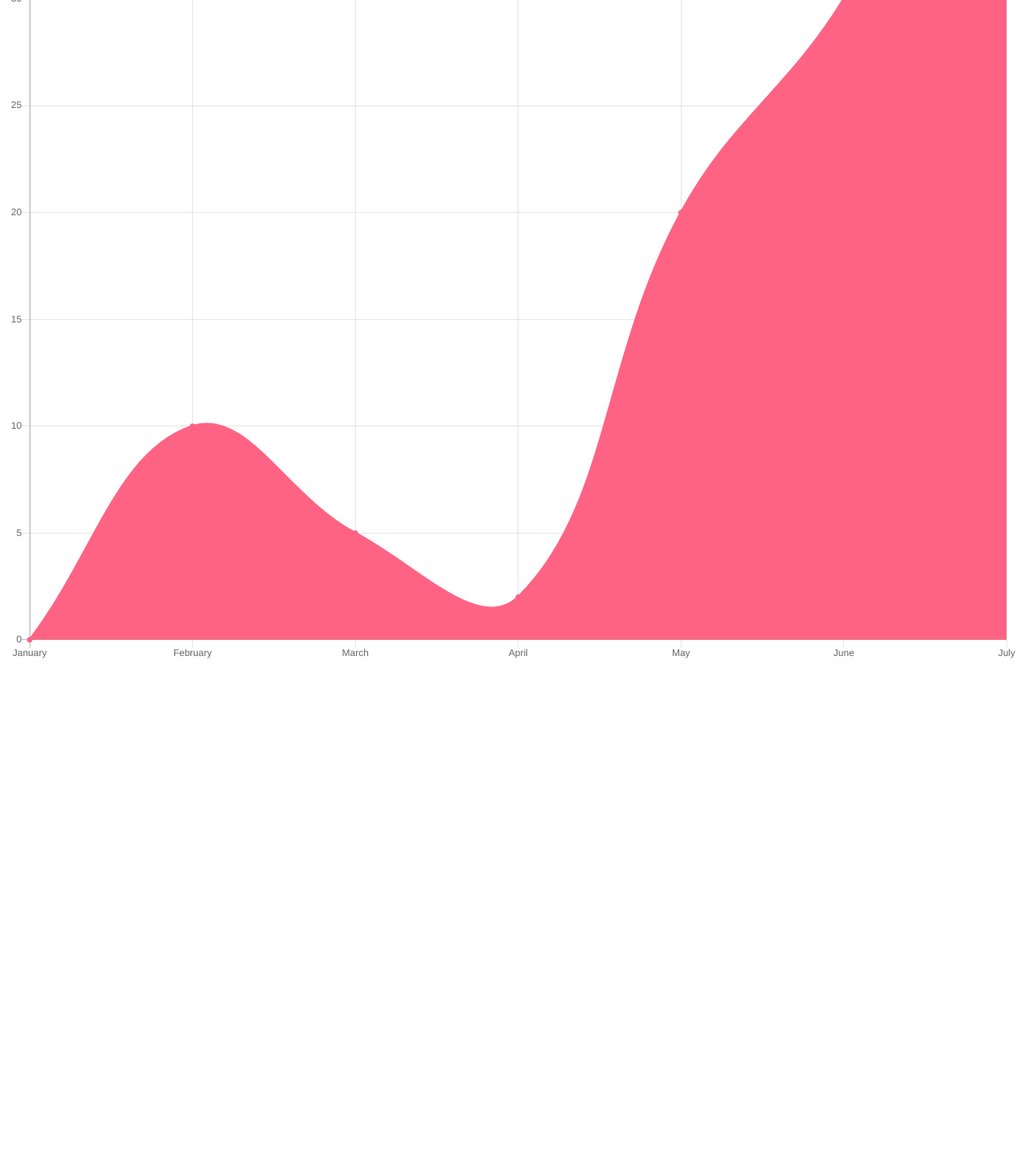
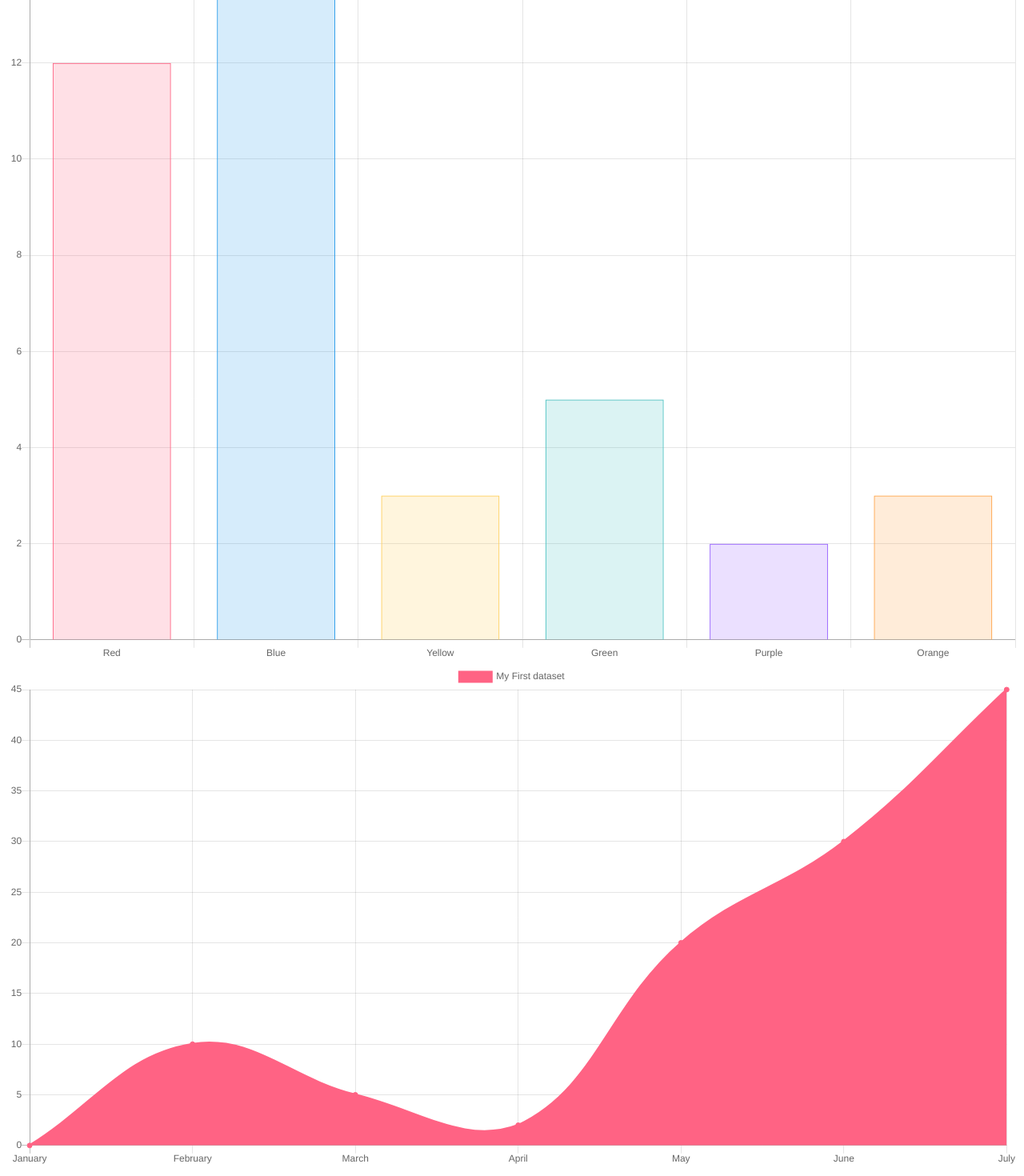
Before and after one commit to kkwongs/VUE-CHARTS, a Vue app in the folder chart-lib/: page / in a window 1280 px wide. Shown: the part 514-1984 px from the top of the page at 80% size. Before the commit the page ends 1506 px from the top, so only its background shows below. Built offline with nearby package versions, Linux system fonts and the light colour scheme.

Commit message:
Chart conflict problem solution

```diff
--- a/chart-lib/src/components/BarChart.vue
+++ b/chart-lib/src/components/BarChart.vue
@@ -1,5 +1,5 @@
 <template>
-  <canvas id="myChart" width="400" height="400"></canvas>
+  <canvas id="barChart" width="400" height="400"></canvas>
 </template>
 
 <script>
@@ -7,8 +7,8 @@ import Chart from 'chart.js';
 
 export default {
   mounted() {
-    var ctx = document.getElementById('myChart').getContext('2d');
-    var myChart = new Chart(ctx, {
+    var ctx = document.getElementById('barChart').getContext('2d');
+    var barChart = new Chart(ctx, {
         type: 'bar',
         data: {
             labels: ['Red', 'Blue', 'Yellow', 'Green', 'Purple', 'Orange'],
--- a/chart-lib/src/components/LineChart.vue
+++ b/chart-lib/src/components/LineChart.vue
@@ -1,5 +1,5 @@
 <template>
-  <canvas id="myChart"></canvas>
+  <canvas id="LineChart"></canvas>
 </template>
 
 <script>
@@ -7,7 +7,7 @@ import Chart from 'chart.js';
 
 export default {
   mounted() {
-    var ctx = document.getElementById('myChart').getContext('2d');
+    var ctx = document.getElementById('LineChart').getContext('2d');
     var chart = new Chart(ctx, {
         // The type of chart we want to create
         type: 'line',
```
